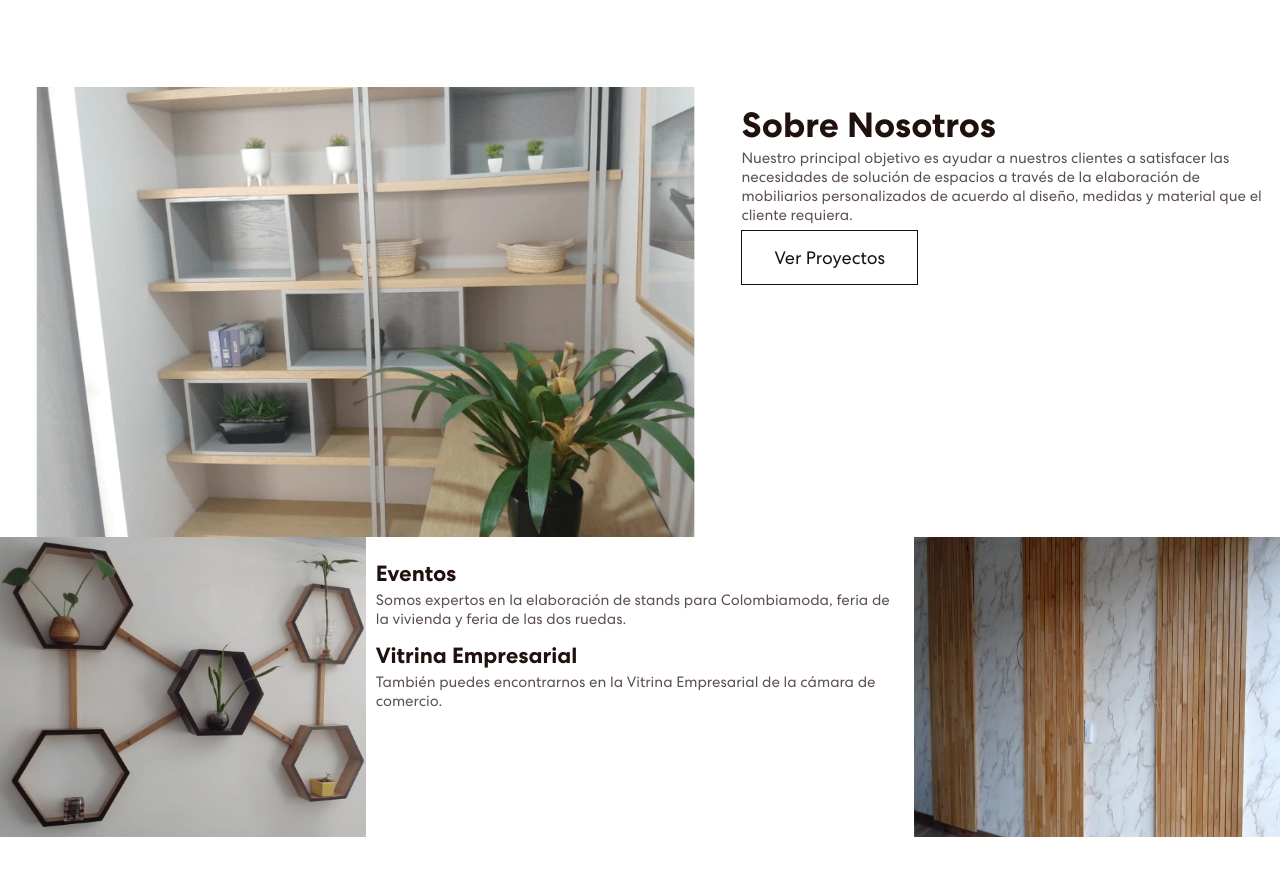
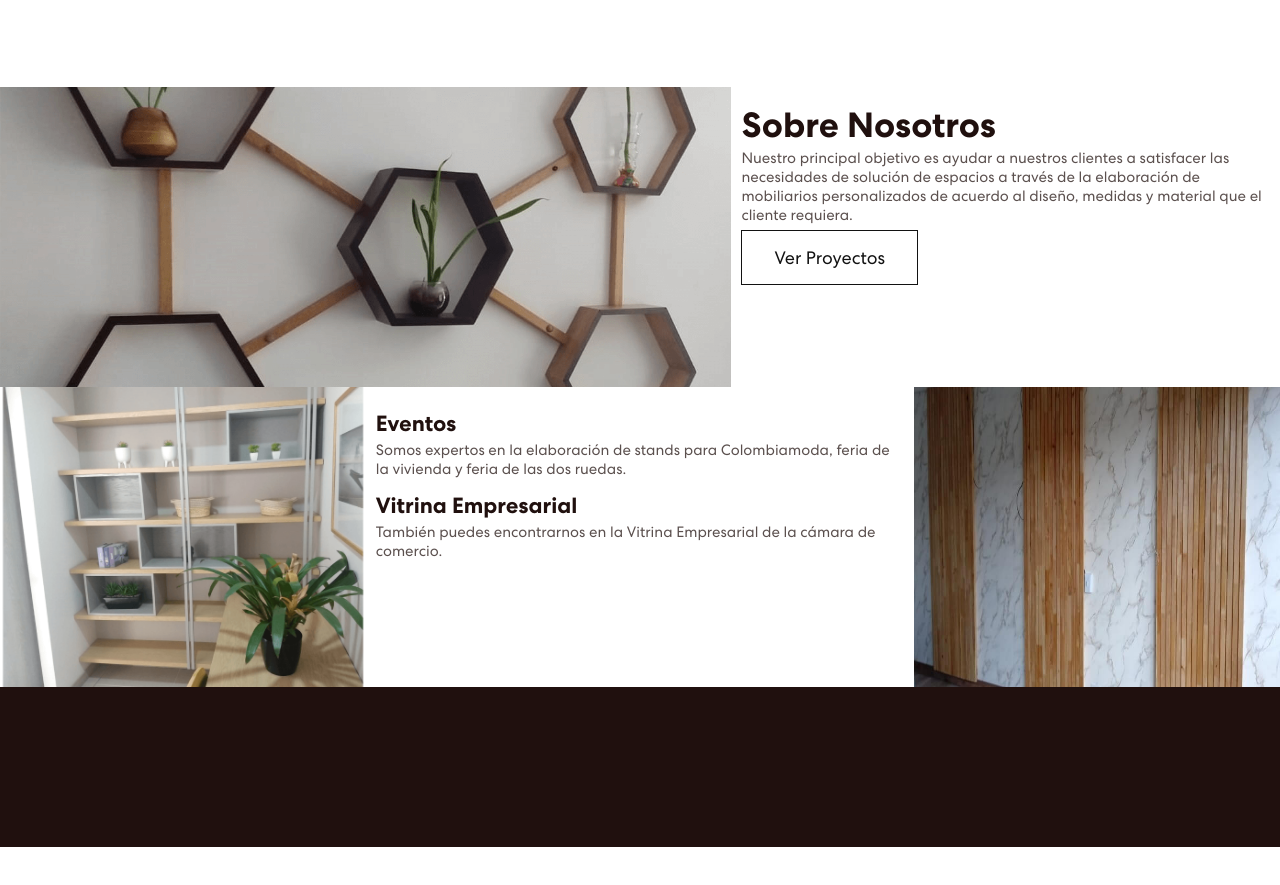
Before and after one commit to josdavidh/enmadera, a plain HTML site: page index.html in a window 1280 px wide. Shown: the part 1075-1960 px from the top of the page. Before the commit the page ends 1912 px from the top, so only its background shows below. Drawn offline with Linux system fonts and the light colour scheme; files whose address does not match are found by name.

Commit message:
se realizan algunos ajustes

```diff
--- a/css/styles.css
+++ b/css/styles.css
@@ -422,18 +422,14 @@ nav.container{
   "image3";
 }
 
-.about__hero {
+.about__img1 {
   grid-area: image1;
-  height: 50vh;
-  min-height: 450px;
+  height: 300px;
+  background-image: url("../assets/img/muebleEstudio.png");
+  background-size: cover;
+  background-position: center;
 }
 
-.about__hero img {
-  width: 100%;
-  height: 100%;
-  object-fit: cover;
-  object-position: center;
-}
 
 .about__content {
   grid-area: cta;
@@ -492,10 +488,54 @@ nav.container{
   .about {
     grid-template-columns: repeat(7, 1fr);
     grid-template-areas:
-    "image1 image1 image1 image1 cta cta cta"
-    "image1 image1 image1 image1 cta cta cta"
-    "image1 image1 image1 image1 cta cta cta"
-    "image2 image2 descriptions descriptions descriptions image3 image3"
-    "image2 image2 descriptions descriptions descriptions image3 image3";
+    "image2 image2 image2 image2 cta cta cta"
+    "image2 image2 image2 image2 cta cta cta"
+    "image2 image2 image2 image2 cta cta cta"
+    "image1 image1 descriptions descriptions descriptions image3 image3"
+    "image1 image1 descriptions descriptions descriptions image3 image3";
   }
 }
+
+/* Testimonials Sections */
+.testimonials{
+  margin-bottom: 100px;
+}
+
+.testimonials__title {
+  margin-left: 10px;
+  font-size: 3rem;
+  line-height: 3.2rem;
+}
+
+.testimonials__quote {
+  position: relative;
+  background-color: var(--darkBrown);
+  width: 100%;
+  max-width: 1700px;
+  margin: 0 auto;
+  padding: 80px 10px;
+}
+
+.testimonials__logo {
+  width: 300px;
+  height: 150px;
+  position: absolute;
+  top: 0;
+}
+
+.testimonials__container{
+  width: 90%;
+  min-width: 280px;
+  max-width: 500px;
+  margin: 0 auto;
+  background-color: #fff;
+}
+
+.testimonials__text {
+  text-align: center;
+  font-size: 1.8rem;
+}
+
+.testimonials__cite{
+
+}
--- a/index.html
+++ b/index.html
@@ -93,7 +93,7 @@
           <article class="services__item">
             <figure>
               <img
-              srcset="./assets/icon/roller-brush.png 128w, ./assets/icon/roller-brush-mobile 64w"
+              srcset="./assets/icon/roller-brush.png 128w, ./assets/icon/roller-brush-mobile.png 64w"
               sizes="(max-width: 767px) 64px, (min-width: 768px) 128px"
               src="./assets/icon/roller-brush-mobile.png" alt="imagen de brocha de rodillo">
             </figure>
@@ -106,9 +106,9 @@
       </section>
 
       <section class="about">
-        <picture class="about__hero">
-          <img src="./assets/img/muebleEstudio.png" alt="Mueble de estudio">
-        </picture>
+        <div class="about__img1">
+
+        </div>
         <section class="about__content">
           <h2 class="about__title">Sobre Nosotros</h2>
           <p class="about__paragraph">Nuestro principal objetivo es ayudar a nuestros clientes a satisfacer las necesidades de soluci&oacute;n de espacios a trav&eacute;s de la elaboraci&oacute;n de mobiliarios personalizados de acuerdo al diseño, medidas y material que el cliente requiera.</p>
@@ -131,6 +131,23 @@
 
         </div>
       </section>
+
+      <section class="testimonials">
+        <!-- <h2 class="testimonials__title">¿Qu&eacute; dicen nuestros clientes?</h2> -->
+        <div class="testimonials__quote">
+          <!-- <img class="testimonials__logo" src="./assets/img/enmadera.svg" alt="Imagen En Madera"> -->
+          <!-- <div class="testimonials__container">
+            <blockquote>
+              <p class="testimonials__text">Lorem ipsum, dolor sit amet consectetur adipisicing elit. Velit, facilis. Natus dolorum fugit quia corporis."</p>
+            </blockquote>
+            <cite class="testimonials__cite">
+              <span>Ryan Ray</span>
+              <br>Social Media Specialist
+              <br>Ingineer
+            </cite>
+          </div> -->
+        </div>
+      </section>
     </main>
   </body>
 </html>
```
Also changed, not shown: assets/icon/left-quote-mobile.png (added), assets/icon/left-quote.png (added), assets/img/wood-medium.jpg (added), assets/img/wood-small.jpg (added).
